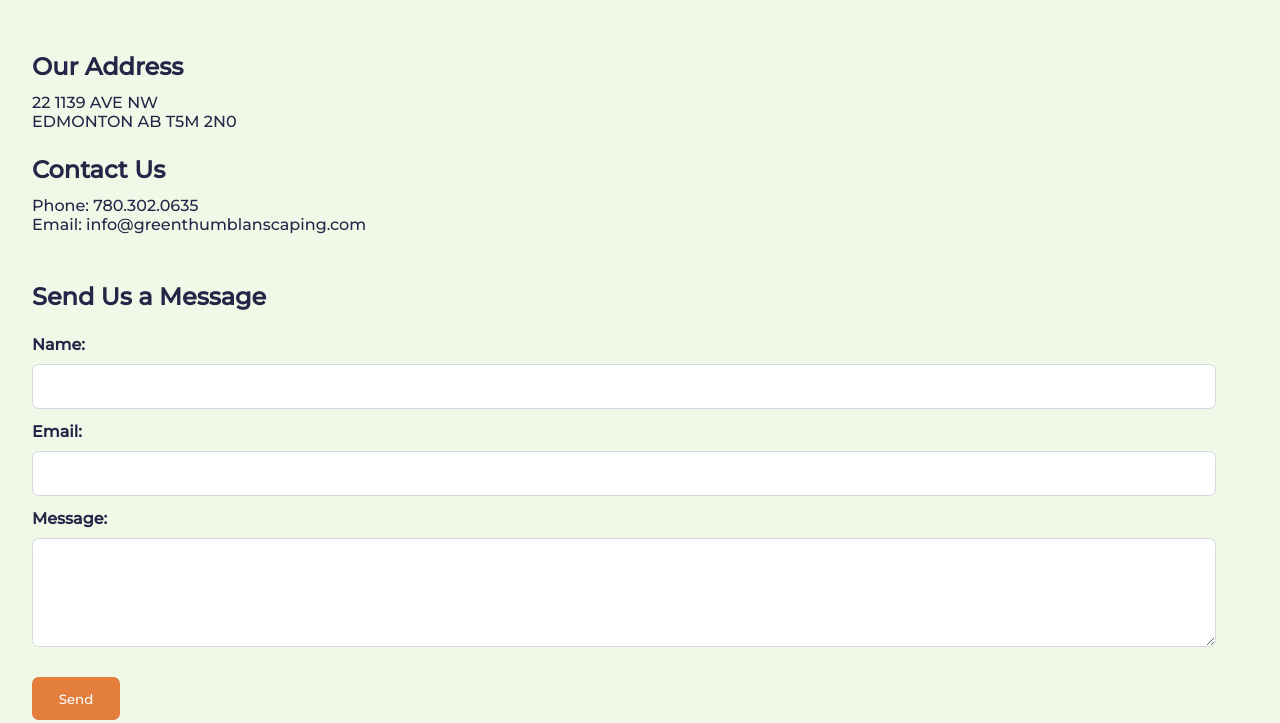
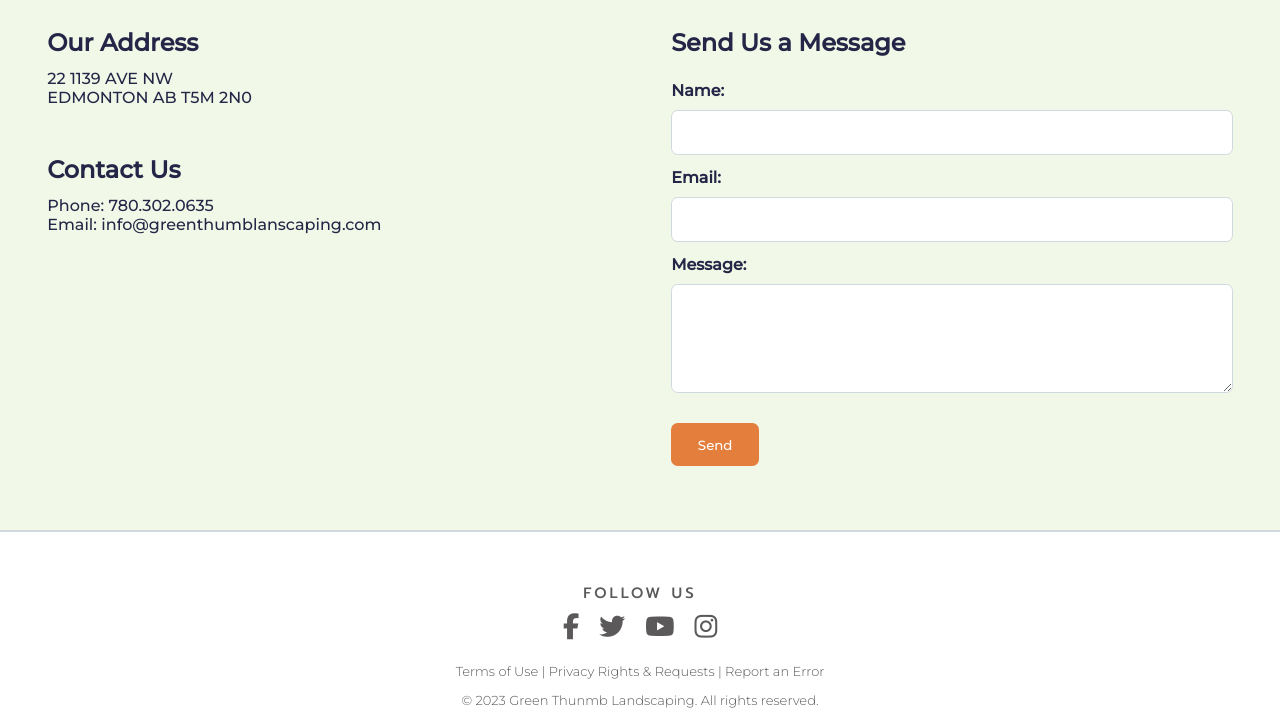
Before and after one commit to JeonJiw/wif_final, a plain HTML site: page contact.html in a window 1280 px wide. Shown: the part 767-1490 px from the top of the page. Drawn offline with Linux system fonts and the light colour scheme.

Commit message:
Contact us browser version

```diff
--- a/contact.html
+++ b/contact.html
@@ -48,12 +48,16 @@
       </div>
       <div class="contact-container">
         <div class="contact-info">
+          <div class="contact-add">
             <h2>Our Address</h2>
             <p>22 1139 AVE NW</p>
             <p>EDMONTON AB T5M 2N0</p>
+          </div>
+          <div class="contact-us">
             <h2>Contact Us</h2>
             <p>Phone: 780.302.0635</p>
             <p>Email: info@greenthumblanscaping.com</p>
+          </div>
         </div>
         <div class="contact-form">
           <h2>Send Us a Message</h2>
--- a/css/contact.css
+++ b/css/contact.css
@@ -47,7 +47,6 @@ iframe {
 
 .contact-info h2 {
   margin-bottom: 0.5em;
-  margin-top: 1em;
 }
 
 .contact-form {
@@ -89,3 +88,28 @@ input[type="submit"] {
 input[type="submit"]:hover {
   background-color: var(--forestGreen-color);
 }
+
+@media only screen and (min-width: 600px) {
+  .contact-p {
+    text-align: center;
+  }
+
+  .contact-container {
+    display: flex;
+    flex-direction: row;
+    flex-wrap: wrap;
+    justify-content: space-around;
+  }
+
+  .contact-info {
+    flex-basis: 45%;
+  }
+
+  .contact-form {
+    flex-basis: 45%;
+  }
+
+  .contact-info div {
+    margin-bottom: 3em;
+  }
+}
```
Lines whose indentation alone changed are shown as unchanged.
